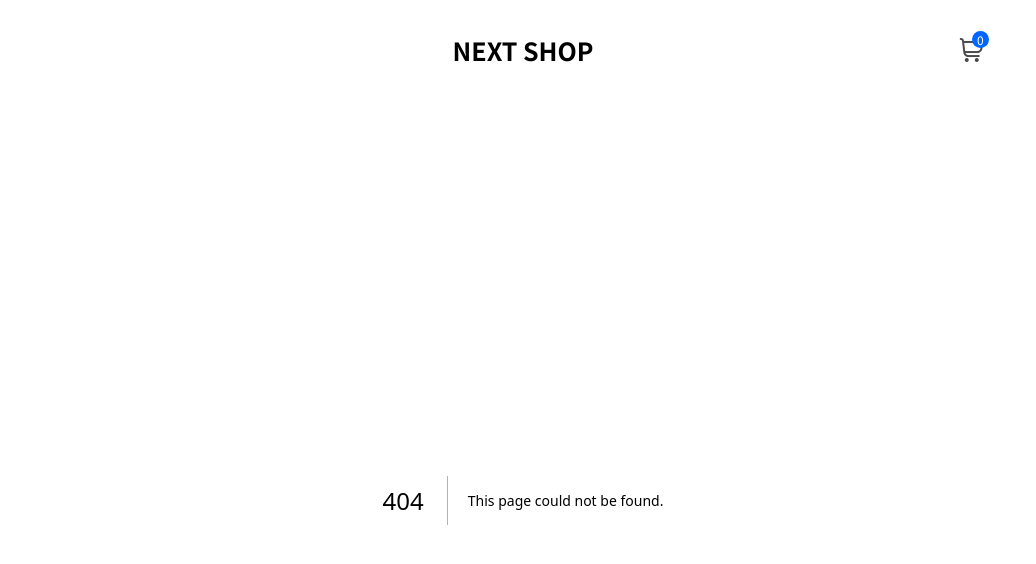
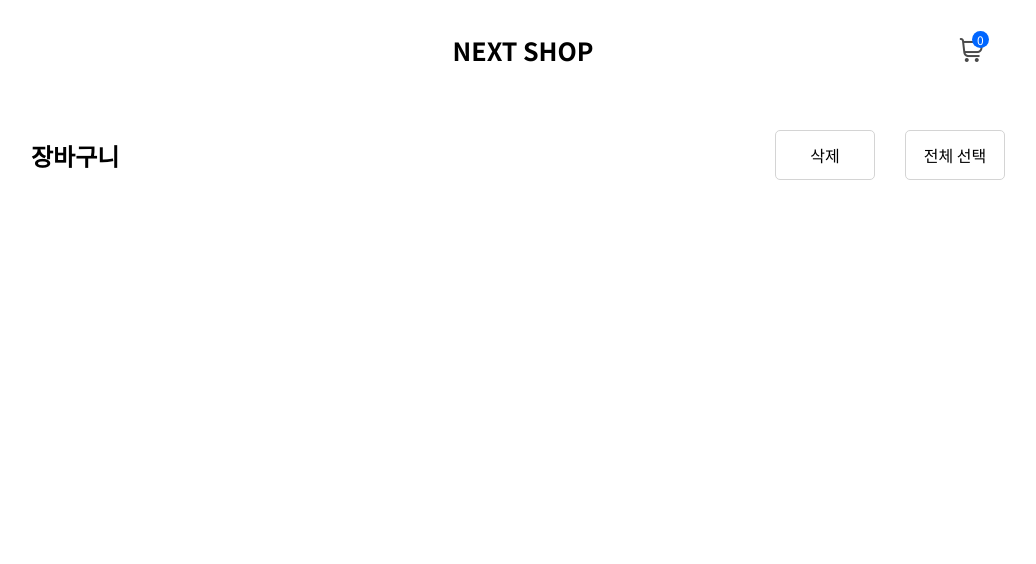
Before and after one commit to 8dong/next_shop_prev, a Next.js app: page /cart in a window 1280 px wide. Before the commit this address had no page. Shown: the top 564 px of the page, without its empty margins (117-1153 px from the left). Built offline with nearby package versions, Linux system fonts and the light colour scheme.

Commit message:
feat: '/cart' 페이지 컴포넌트 추가

```diff
--- /dev/null
+++ b/pages/cart/index.tsx
@@ -0,0 +1,13 @@
+import CartHeader from '../../components/pages/cart/CartHeader';
+import CartProductItemList from '../../components/pages/cart/CartProductItemList';
+
+const Cart = () => {
+  return (
+    <>
+      <CartHeader />
+      <CartProductItemList />
+    </>
+  );
+};
+
+export default Cart;
```
